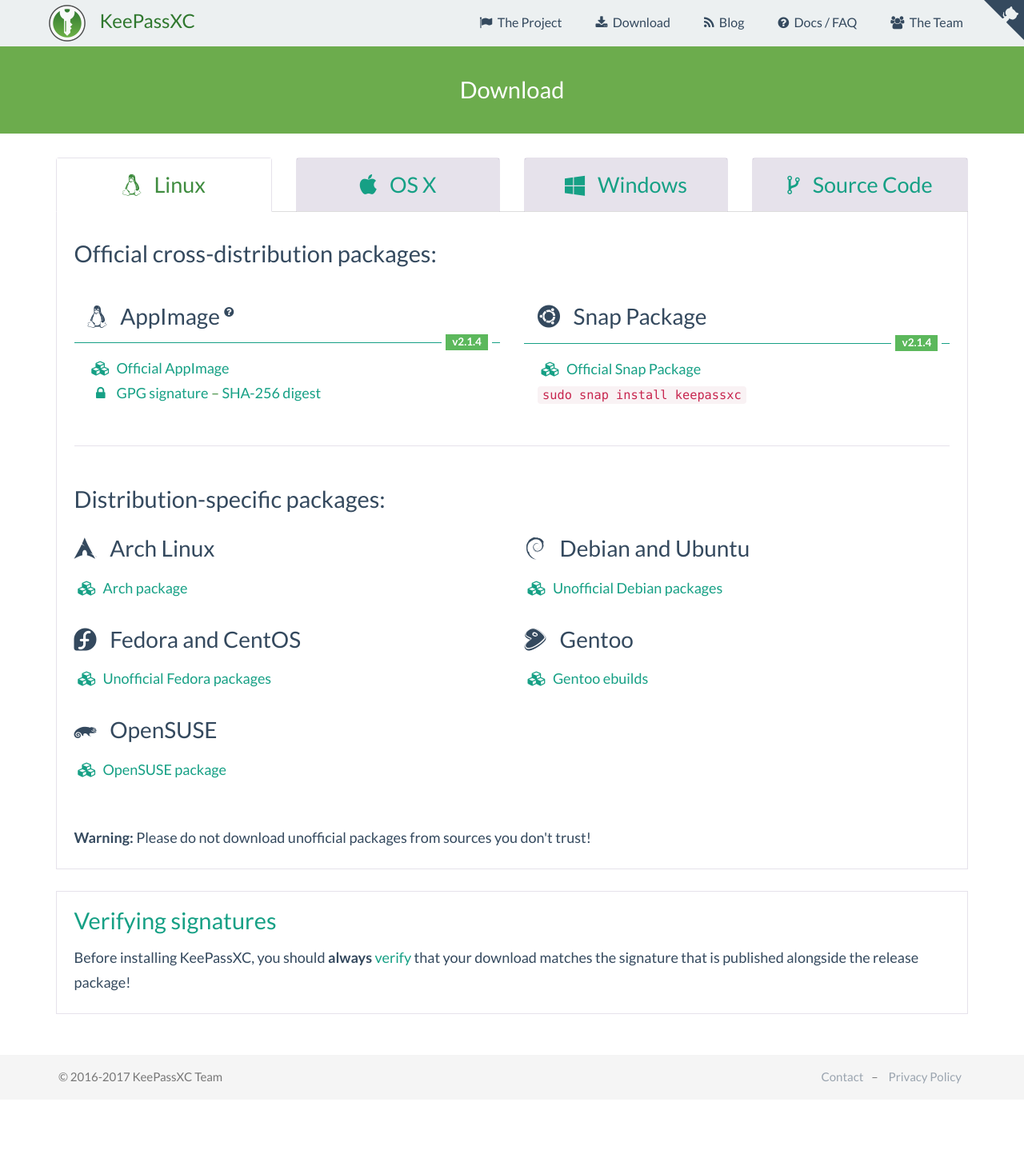
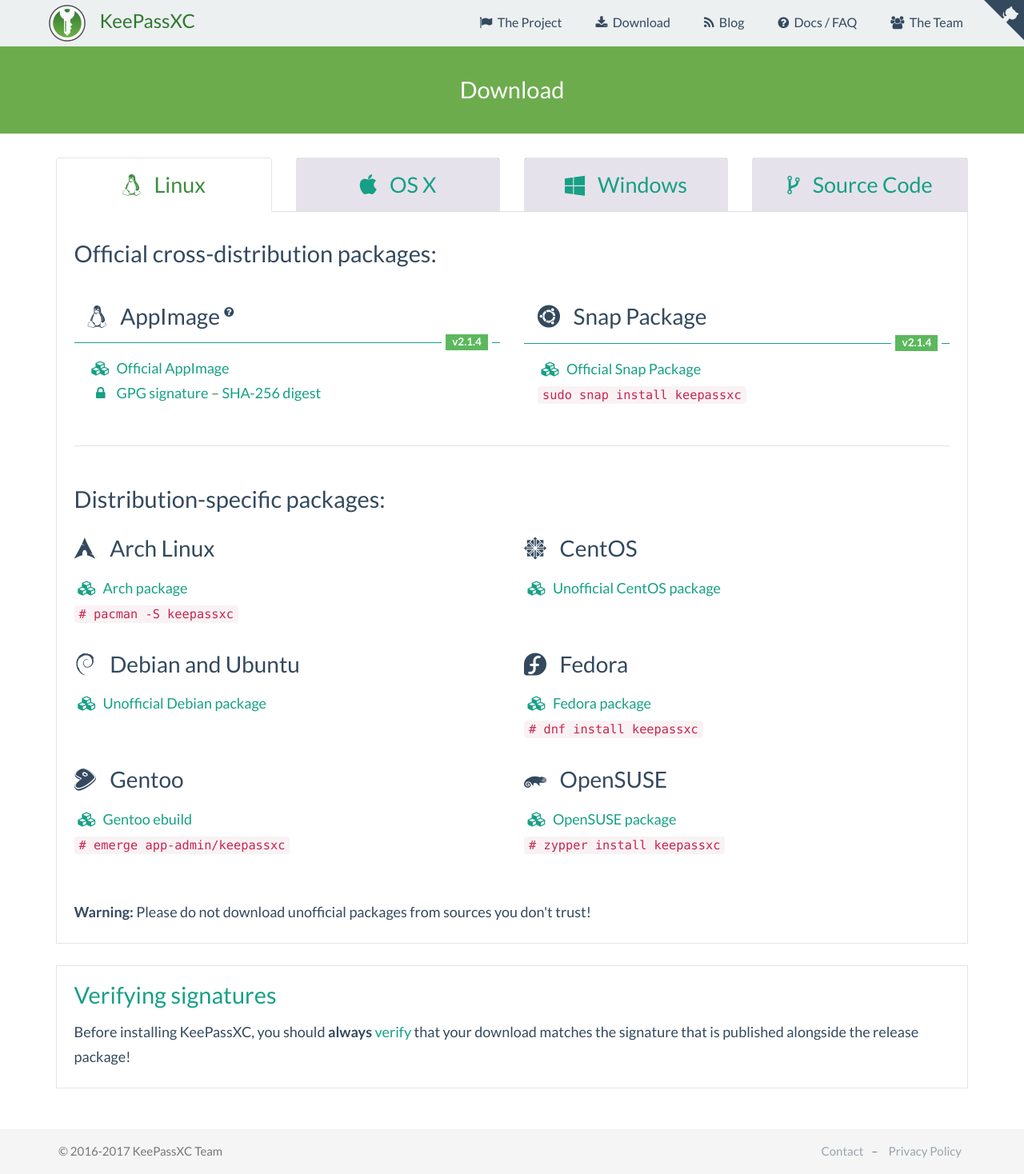
Before and after one commit to keepassxreboot/keepassxc-org, a Jekyll site: the page built from download.html, in a window 1280 px wide. Shown: the whole page at 80% size. Built offline with Jekyll 4.4.1, drawn with Linux system fonts in a browser that asks for light colours; comment, search, counter and statistics services are not loaded; before the commit the page ends 1375 px from its top, so only the background shows below that.

Commit message:
Improve Linux downloads
- update Fedora to official package
- separate Fedora and CentOS
- add install command line to all official packages
- remove plural from some instances of "packages"

```diff
--- a/download.html
+++ b/download.html
@@ -86,14 +86,17 @@
                         <li class="links">
                             <a href="https://www.archlinux.org/packages/community/x86_64/keepassxc/">Arch package</a>
                         </li>
+                        <li>
+                            <code># pacman -S keepassxc</code>
+                        </li>
                     </ul>
                 </div>
 
                 <div class="col-md-6">
-                    <h5><i class="fl fl-debian" aria-hidden="true"></i> Debian and Ubuntu</h5>
+                    <h5><i class="fl fl-centos" aria-hidden="true"></i> CentOS</h5>
                     <ul class="download-links">
                         <li class="links">
-                            <a href="https://github.com/magkopian/keepassxc-debian/releases">Unofficial Debian packages</a>
+                            <a href="https://copr.fedorainfracloud.org/coprs/bugzy/keepassxc/">Unofficial CentOS package</a>
                         </li>
                     </ul>
                 </div>
@@ -101,19 +104,22 @@
 
             <div class="row">
                 <div class="col-md-6">
-                    <h5><i class="fl fl-fedora" aria-hidden="true"></i> Fedora and CentOS</h5>
+                    <h5><i class="fl fl-debian" aria-hidden="true"></i> Debian and Ubuntu</h5>
                     <ul class="download-links">
                         <li class="links">
-                            <a href="https://copr.fedorainfracloud.org/coprs/bugzy/keepassxc/">Unofficial Fedora packages</a>
+                            <a href="https://github.com/magkopian/keepassxc-debian/releases">Unofficial Debian package</a>
                         </li>
                     </ul>
                 </div>
 
                 <div class="col-md-6">
-                    <h5><i class="fl fl-gentoo" aria-hidden="true"></i> Gentoo</h5>
+                    <h5><i class="fl fl-fedora" aria-hidden="true"></i> Fedora</h5>
                     <ul class="download-links">
                         <li class="links">
-                            <a href="https://packages.gentoo.org/packages/app-admin/keepassxc">Gentoo ebuilds</a>
+                            <a href="https://apps.fedoraproject.org/packages/keepassxc">Fedora package</a>
+                        </li>
+                        <li>
+                            <code># dnf install keepassxc</code>
                         </li>
                     </ul>
                 </div>
@@ -121,10 +127,24 @@
 
             <div class="row">
                 <div class="col-md-6">
+                    <h5><i class="fl fl-gentoo" aria-hidden="true"></i> Gentoo</h5>
+                    <ul class="download-links">
+                        <li class="links">
+                            <a href="https://packages.gentoo.org/packages/app-admin/keepassxc">Gentoo ebuild</a>
+                        </li>
+                        <li>
+                            <code># emerge app-admin/keepassxc</code>
+                        </li>
+                    </ul>
+                </div>
+                <div class="col-md-6">
                     <h5><i class="fl fl-opensuse" aria-hidden="true"></i> OpenSUSE</h5>
                     <ul class="download-links">
                         <li class="links">
                             <a href="https://software.opensuse.org/package/keepassxc">OpenSUSE package</a>
+                        </li>
+                        <li>
+                            <code># zypper install keepassxc</code>
                         </li>
                     </ul>
                 </div>
```
